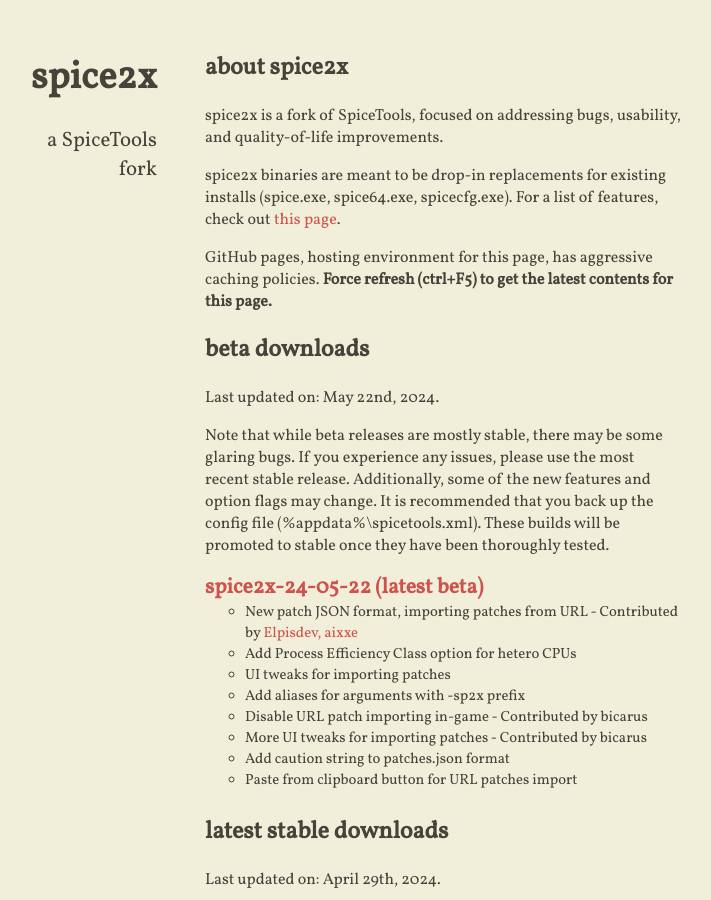
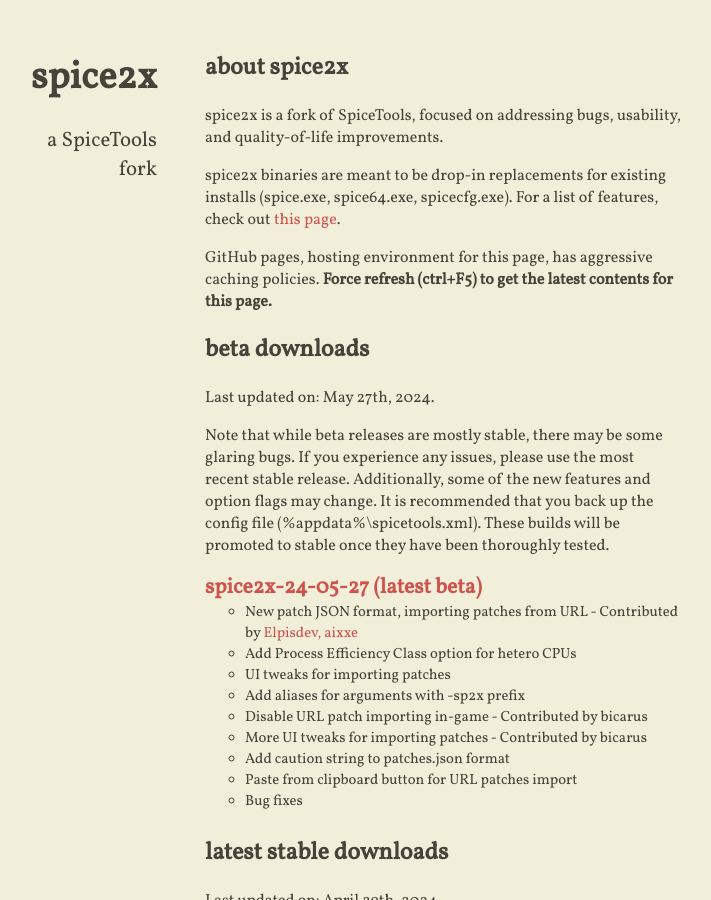
Before and after one commit to spice2x/spice2x.github.io, a Jekyll site: the page built from docs/index.html, in a window 1280 px wide and 900 px high. Shown: the whole window, without its empty margins (299-1010 px from the left). Built offline with Jekyll 4.4.1, drawn with Linux system fonts in a browser that asks for light colours; nearby versions of some CDN libraries.

Commit message:
24-05-27

```diff
--- a/docs/_includes/content.html
+++ b/docs/_includes/content.html
@@ -11,7 +11,7 @@
 
 <h2>beta downloads</h2>
 
-<p>Last updated on: May 22nd, 2024.</p>
+<p>Last updated on: May 27th, 2024.</p>
 
 <p>Note that while beta releases are mostly stable, there may be some glaring bugs. If you experience any issues, please
   use the most recent stable release. Additionally, some of the new features and option flags may change. It is
@@ -20,8 +20,8 @@
 </p>
 <ul class="downloads-beta highlight-latest">
   <li>
-    <a class="download-link" href="https://github.com/spice2x/spice2x.github.io/releases/download/24-05-22/spice2x-24-05-22.zip">
-      spice2x-24-05-22
+    <a class="download-link" href="https://github.com/spice2x/spice2x.github.io/releases/download/24-05-27/spice2x-24-05-27.zip">
+      spice2x-24-05-27
     </a>
     <ul>
       <li>New patch JSON format, importing patches from URL - Contributed by <a href="https://github.com/spice2x/spice2x.github.io/issues/161">Elpisdev, aixxe</a></li>
@@ -32,6 +32,7 @@
       <li>More UI tweaks for importing patches - Contributed by bicarus</li>
       <li>Add caution string to patches.json format</li>
       <li>Paste from clipboard button for URL patches import</li>
+      <li>Bug fixes</li>
     </ul>
   </li>
 </ul>
```
